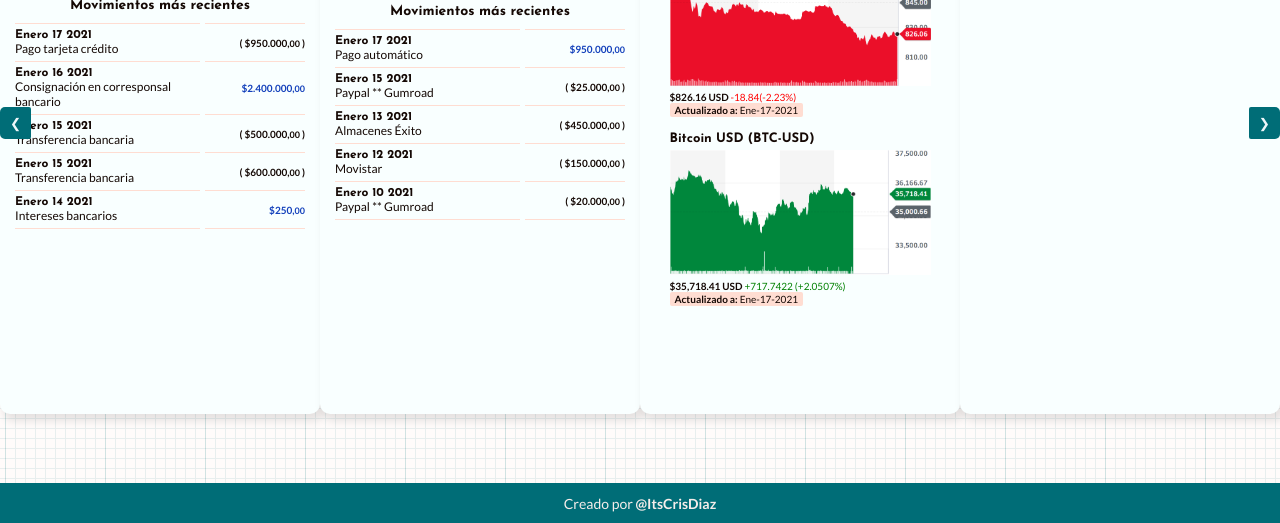
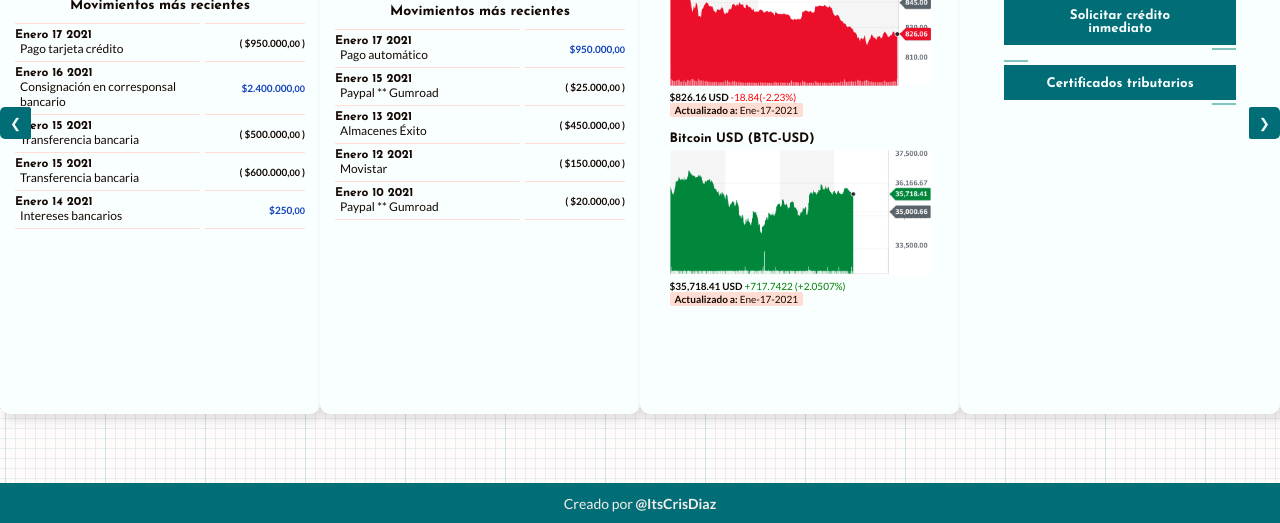
Before and after one commit to ItsCrisDiaz/banconomia, a plain HTML site: page index.html in a window 1280 px wide. Shown: the part 277-800 px from the top of the page. Drawn offline with Linux system fonts and the light colour scheme.

Commit message:
Adición de botones en la sección de other

```diff
--- a/css/styles.css
+++ b/css/styles.css
@@ -277,6 +277,7 @@ body {
 }
 
 .main__card--detail-concept {
+  padding-left: 5px;
   font-size: 1.2rem;
 }
 
@@ -434,6 +435,51 @@ body {
   background-color: var(--secondary-color);
 }
 
+.main__card--button-container {
+  width: 80%;
+  margin: 15px auto 0;
+}
+
+.main__card--button {
+  background-color: var(--secondary-color);
+  border: none;
+  color: var(--background-2);
+  outline: none;
+  margin-bottom: 20px;
+  padding: 12px 40px 10px;
+  position: relative;
+  width: 100%;
+  font-family: var(--font-titles);
+  font-weight: bold;
+}
+.main__card--button:before,
+.main__card--button:after {
+  border: 0 solid transparent;
+  transition: all 0.25s;
+  content: "";
+  height: 24px;
+  position: absolute;
+  width: 24px;
+}
+.main__card--button:before {
+  border-top: 2px solid var(--main-color);
+  left: 0px;
+  top: -5px;
+}
+.main__card--button:after {
+  border-bottom: 2px solid var(--main-color);
+  bottom: -5px;
+  right: 0px;
+}
+.main__card--button:hover {
+  background-color: var(--secondary-color);
+}
+.main__card--button:hover:before,
+.main__card--button:hover:after {
+  height: 100%;
+  width: 100%;
+}
+
 /* Fin de propiedades de **main** */
 
 /* Inicio de propiedades de **footer** */
--- a/index.html
+++ b/index.html
@@ -221,9 +221,11 @@
               <h3>Otros servicios</h3>
             </div>
           </section>
-          <button>Seguro de vida</button>
-          <button>Solicitar crédito inmediato</button>
-          <button>Certificados tributarios</button>
+          <section class="main__card--button-container">
+            <button class="main__card--button">Seguro de vida</button>
+            <button class="main__card--button">Solicitar crédito inmediato</button>
+            <button class="main__card--button">Certificados tributarios</button>
+          </section>
         </article>
         <button class="slider-button slider-color slider-display-left" onclick="plusDivs(-1, 0)">&#10094;</button>
           <button class="slider-button slider-color slider-display-right" onclick="plusDivs(1, 0)">&#10095;</button>
--- a/index.js
+++ b/index.js
@@ -1,3 +1,5 @@
+// Burger button
+
 var forEach = function (t, o, r) {
   if ("[object Object]" === Object.prototype.toString.call(t))
     for (var c in t)
@@ -18,6 +20,8 @@ if (hamburgers.length > 0) {
     );
   });
 }
+
+// Slider
 
 if (document.documentElement.clientWidth < 900) {
   var slideIndex = 1;
```
